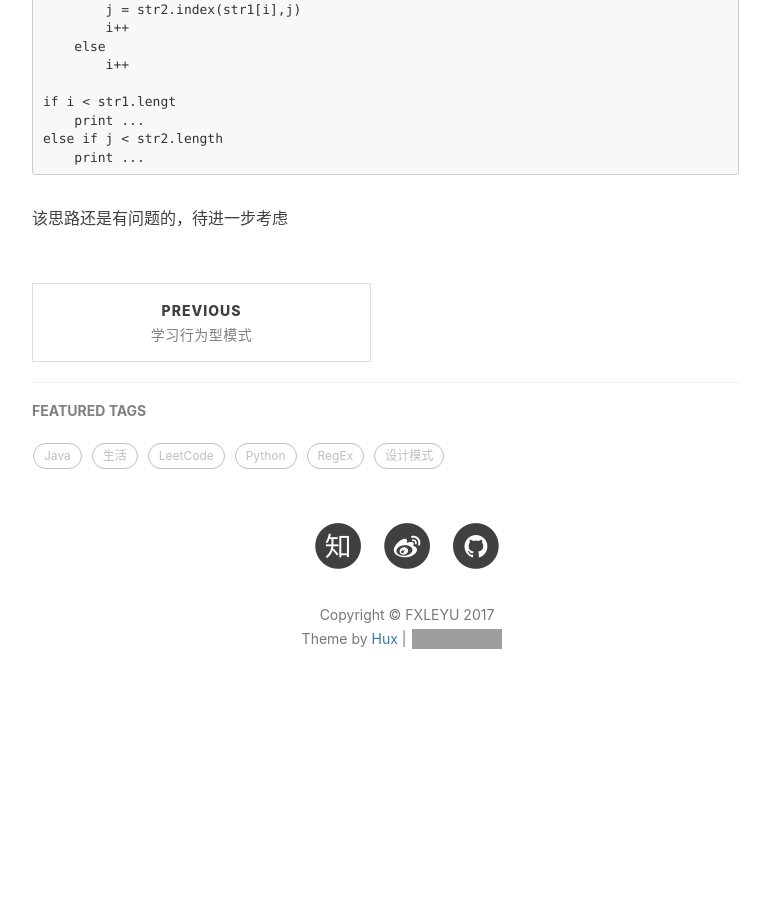
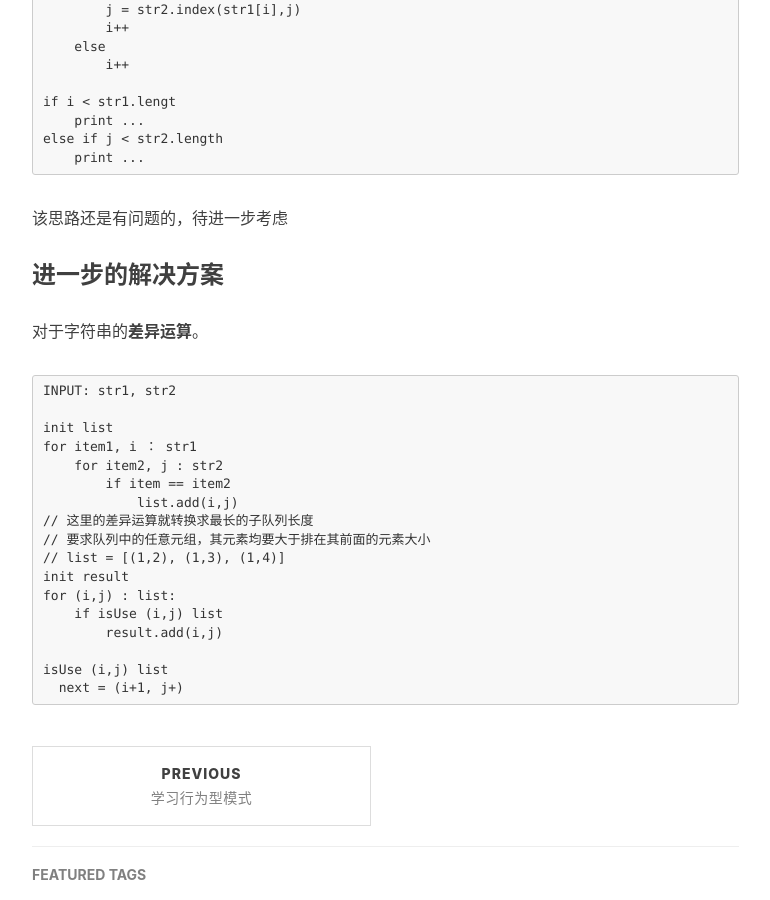
Before and after one commit to fxleyu/fxleyu.github.io, a Jekyll site: the page built from _posts/2017-04-13-i-want-to-know-HOW-TO-DO-2017.md, in a window 1280 px wide and 900 px high, scrolled down 1188 px. Shown: the whole window, without its empty margins (233-1003 px from the left). Built offline with Jekyll 4.4.1, drawn with Linux system fonts in a browser that asks for light colours; nearby versions of some CDN libraries; comment, search, counter and statistics services are not loaded; before the commit the page ends 1931 px from its top, so only the background shows below that; grey boxes are pictures that could not be loaded.

Commit message:
UPDATE the blog of HOW_TO

````diff
--- a/_posts/2017-04-13-i-want-to-know-HOW-TO-DO-2017.md
+++ b/_posts/2017-04-13-i-want-to-know-HOW-TO-DO-2017.md
@@ -41,3 +41,25 @@ else if j < str2.length
     print ...
 ```
 该思路还是有问题的，待进一步考虑
+
+### 进一步的解决方案
+对于字符串的**差异运算**。
+```
+INPUT: str1, str2
+
+init list
+for item1, i ： str1
+    for item2, j : str2
+        if item == item2
+            list.add(i,j)
+// 这里的差异运算就转换求最长的子队列长度
+// 要求队列中的任意元组，其元素均要大于排在其前面的元素大小
+// list = [(1,2), (1,3), (1,4)]
+init result
+for (i,j) : list:
+    if isUse (i,j) list
+        result.add(i,j)
+
+isUse (i,j) list
+  next = (i+1, j+)
+```
````
